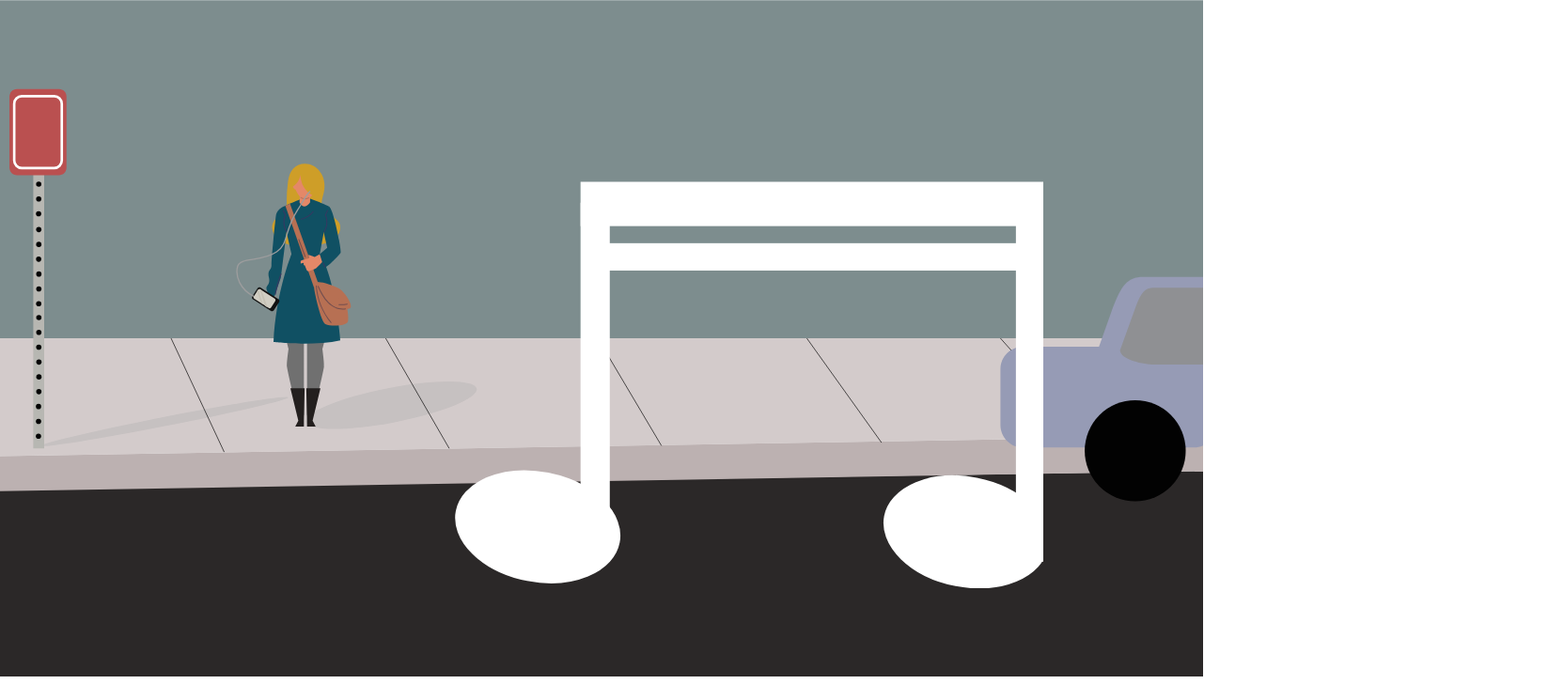
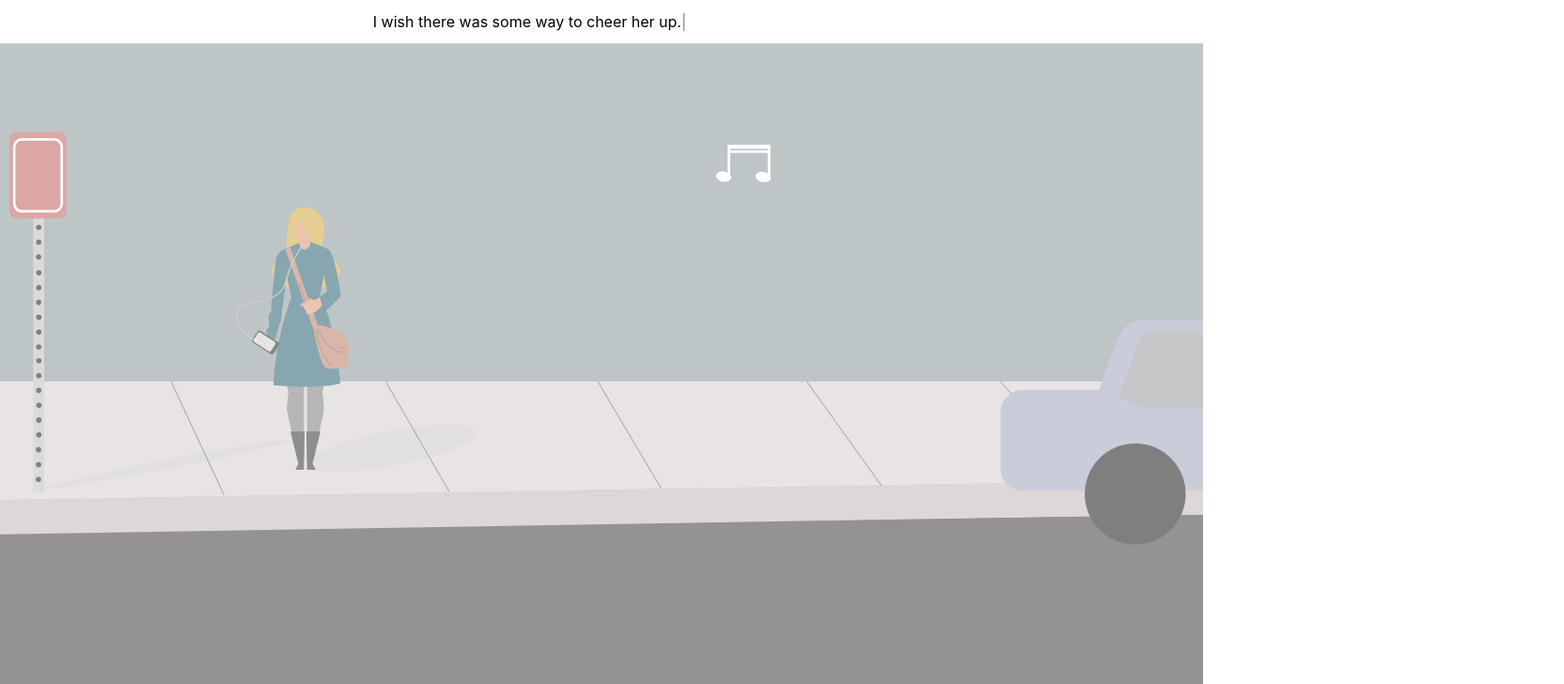
Before and after one commit to joal7299/Capstone, a React (Create React App) app: page /friend in a window 1280 px wide. Shown: the top 728 px of the page at 94% size, 1664 px wide, since content can reach past the window. Built offline with nearby package versions, Linux system fonts and the light colour scheme.

Commit message:
Sophie changes to friend

```diff
--- a/src/components/Boyfriend.js
+++ b/src/components/Boyfriend.js
@@ -1,10 +1,16 @@
 import React from 'react'
+import Typed from "react-typed";
 
 class Boyfriend extends React.Component {
     render() {
         return (
             <div>
-                <h1>Boyfriend</h1>
+                <div className="typedSteph">
+                    <Typed className="typedRoomSteph" strings={["oh good, I'm glad my mom gave Eric that scrapbook.","I was hoping I could give him that myself.","I hope he can read it and maybe get a little closure.", "I really did love him so much."]}
+                           fadeOut={true}
+                           typeSpeed={35}
+                    />
+                </div>
             </div>
         )
     }
--- a/src/components/Driver.js
+++ /dev/null
@@ -1,13 +0,0 @@
-import React from 'react'
-
-class Driver extends React.Component {
-    render() {
-        return (
-            <div>
-                <h1>Driver</h1>
-            </div>
-        )
-    }
-}
-
-export default Driver;
--- /dev/null
+++ b/src/components/End.js
@@ -0,0 +1,19 @@
+import React from 'react'
+import Typed from "react-typed";
+
+class End extends React.Component {
+    render() {
+        return (
+            <div>
+                <div className="typedSteph">
+                    <Typed className="typedRoomSteph" strings={["I'm going to miss all of them so much.","I'm glad I got the chance to see them one more time.","It makes me feel better that they have each other to rely on,", "I just wish I had a little more time.", "I'm really thankful I was able to help the move on before I go.", "I'll see you all soon, I'm sure.","goodbye."]}
+                           fadeOut={true}
+                           typeSpeed={35}
+                    />
+                </div>
+            </div>
+        )
+    }
+}
+
+export default End;
--- a/src/components/Friend.js
+++ b/src/components/Friend.js
@@ -5,10 +5,12 @@ import Note1 from "../img/note1-1.svg"
 import Note2 from "../img/note2-1.svg"
 import Note3 from "../img/note3-1.svg"
 import {ReactComponent as Bus} from "../img/Bus-Scene.svg"
+import { Redirect } from 'react-router-dom'
 
 
 
 import {ReactComponent as Note} from "../img/background.svg"
+import Typed from "react-typed";
 
 // import {ReactComponent as ProgressBar} from "../img/background.svg"
 
@@ -23,24 +25,26 @@ class Friend extends React.Component {
             top: 150,
             left: 150,
             visible: true,
+            complete: false,
+            opacity:.5,
         }
         this.audio = new Audio(Lizzo);
         this.song = this.song.bind(this);
     }
 
     song = ()=> {
-        this.setState({top: (Math.floor(Math.random()*(window.screen.availHeight-200))), left: Math.floor(Math.random()*(window.screen.availWidth-200))});
+        this.setState({top: (Math.floor(Math.random()*(window.screen.availHeight-300))), left: Math.floor(Math.random()*(window.screen.availWidth-800))});
         console.log(this.state.left);
         if(this.state.playbackrate<1.5) {
             this.setState({playbackrate: this.state.playbackrate+.1});
             this.audio.playbackRate = this.state.playbackrate;
             this.audio.play();
-            console.log(this.state.playbackrate);
+            this.setState({opacity: this.state.opacity+.05});
+
         }
         if(this.state.playbackrate>1.3) {
             this.setState({visible: false});
         }
-
     }
 
 
@@ -48,17 +52,27 @@ class Friend extends React.Component {
         const notes = [Note1, Note2, Note3];
         let top = this.state.top;
         let left = this.state.left;
+        let opacity = this.state.opacity;
         console.log(top);
         return (
             <div>
+                <div className="typedSteph">
+                    <Typed className="typedRoomSteph" strings={["oh gosh, Kelly looks really upset.","I hate to see her this way.","I wish there was some way to cheer her up."]}
+                           fadeOut={true}
+                           typeSpeed={35}
+                    />
+                </div>
+                <div className="busScene">
                 {this.state.visible == true &&
                     <div>
-                        {/*<ProgressBar percentage={this.state.percentage} />*/}
                         <img className="note" style={{position: "absolute", top: top, left: left}} onClick={this.song} src={notes[Math.floor(Math.random()*notes.length)]} ></img>
-                        {/*<button style={{position: "absolute", top: top, left: left}} onClick={this.song}></button>*/}
                     </div>
                         }
-                        <Bus></Bus>
+                        <Bus style={{opacity: opacity, zIndex: 25}}></Bus>
+                </div>
+                {this.state.visible == false &&
+                    <Redirect to="/end"/>
+                }
                 </div>
         )
     }
--- a/src/components/Parent.js
+++ b/src/components/Parent.js
@@ -13,12 +13,6 @@ import {ReactComponent as Room} from "../img/RoomScene.svg"
 
 
 class Parent extends React.Component {
-    constructor(props) {
-        super(props);
-        this.state = {
-            // stephTalk:true,
-        }
-    }
 
     render() {
         var color = document.body.style.backgroundColor = "white";
--- a/src/components/style.css
+++ b/src/components/style.css
@@ -117,8 +117,9 @@
     transform:translate(20%, 500%);
 }
 .note {
-    width:5%;
+    height: 5%;
     cursor: pointer;
+    z-index: 50;
 }
 
 .typed {
--- a/src/index.js
+++ b/src/index.js
@@ -6,13 +6,13 @@ import App from './App';
 import Home from './components/Home';
 import Parent from './components/Parent';
 import Friend from './components/Friend';
-import Driver from './components/Driver';
 import Boyfriend from './components/Boyfriend';
 import Bed from './components/Bed';
 import Desk from './components/Desk';
 import Trash from './components/Trash';
 import Note from './components/Note';
 import Music from './components/musicGame';
+import End from './components/End';
 import TextMomtoFriend from "./components/TextMomtoFriend";
 
 
@@ -24,13 +24,14 @@ const routing = (
             <Route path="/parent" component={Parent}/>
             <Route path="/friend" component={Friend}/>
             <Route path="/boyfriend" component={Boyfriend}/>
-            <Route path="/driver" component={Driver}/>
             <Route path="/bed" component={Bed}/>
             <Route path="/desk" component={Desk}/>
             <Route path="/trash" component={Trash}/>
             <Route path="/note" component={Note}/>
             <Route path="/musicGame" component={Music}/>
             <Route path="/textMomtoFriend" component={TextMomtoFriend}/>
+            <Route path="/end" component={End}/>
+
         </div>
     </Router>
 )
```
Also changed, not shown: src/components/Sister.js (deleted, +0 -13 lines).
